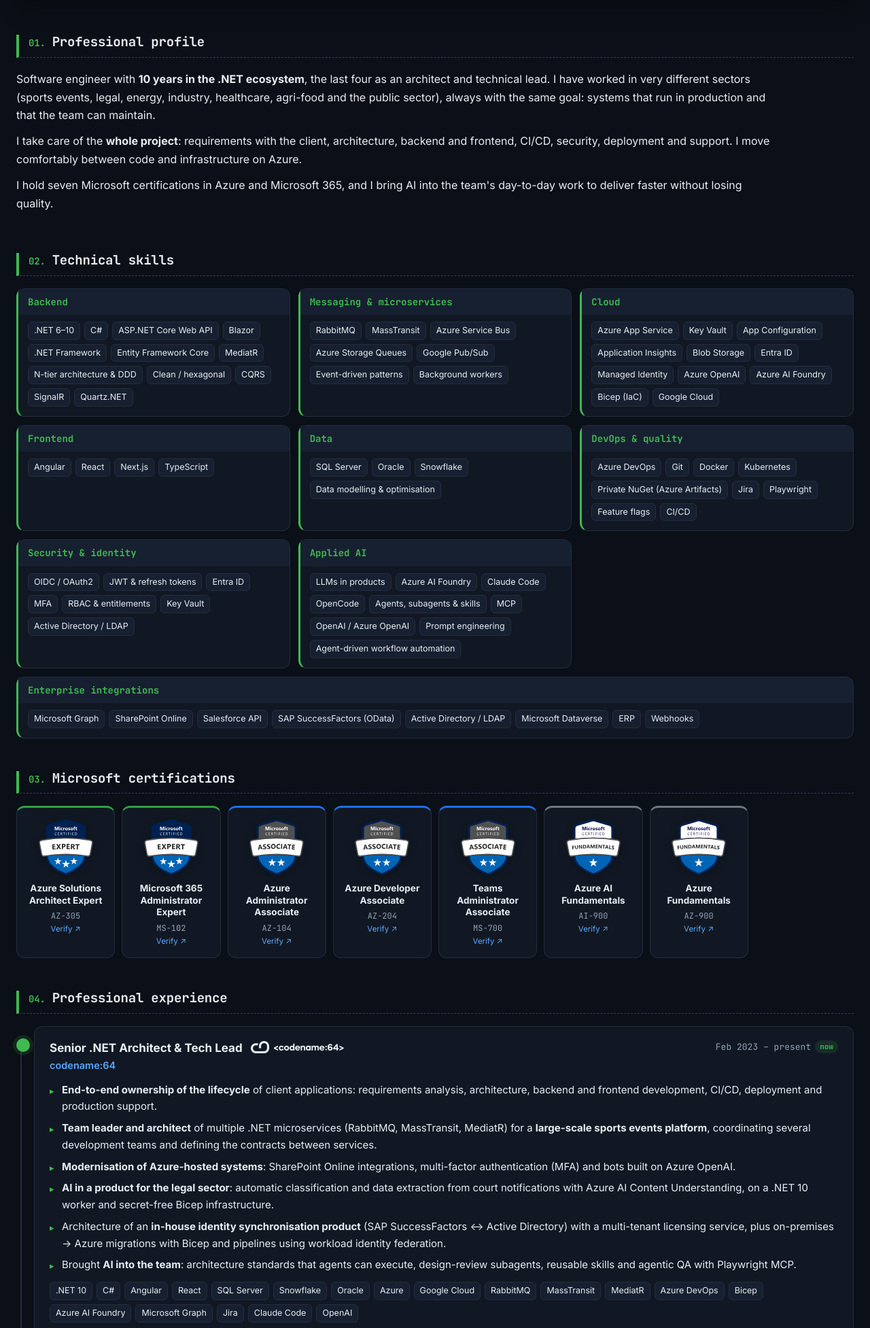
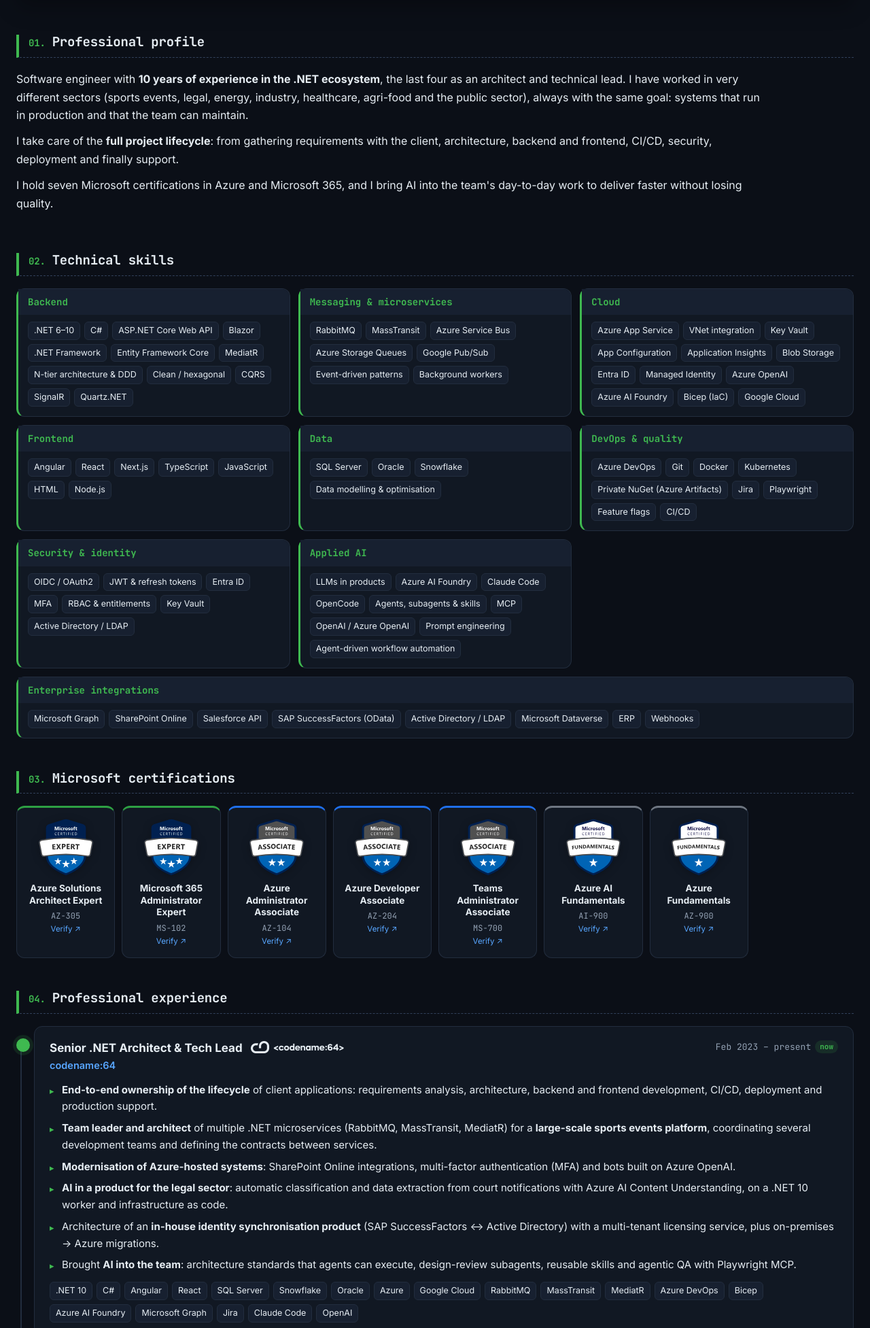
Before and after one commit to GonzaloMartinezRomero/mycvinhtml, a plain HTML site: page index.html in a window 1280 px wide. Shown: the part 507-2460 px from the top of the page at 68% size. Drawn offline with Linux system fonts and the light colour scheme.

Commit message:
Ajustes de textos en perfil, competencias, experiencia, off-topic y contacto
- Perfil: "10 años de experiencia", ciclo de vida completo del proyecto y quita la frase sobre Azure
- Competencias: añade integración en VNet (Cloud) y JavaScript, HTML y Node.js (Frontend)
- Experiencia: "infraestructura como código" y quita el detalle de Bicep y workload identity federation
- Off-topic: menciona la licencia de vuelo en ultraligero y nueva primera lección
- Contacto: quita "en Azure"

Co-Authored-By: Claude Opus 5.5 <noreply@anthropic.com>

```diff
--- a/index.html
+++ b/index.html
@@ -401,8 +401,8 @@ footer{padding:36px 0 40px;color:var(--faint);font:12.5px/1.6 var(--mono);text-a
   <section id="perfil">
     <h2 class="sec-title"><span class="idx">01.</span> <span lang="es">Perfil profesional</span><span lang="en">Professional profile</span></h2>
     <div class="prose">
-      <p><span lang="es">Ingeniero informático con <strong>10 años en el ecosistema .NET</strong>, los últimos cuatro como arquitecto y líder técnico. He trabajado en sectores muy distintos (eventos deportivos, legal, energía, industria, salud, agroalimentación y sector público) y en todos con el mismo objetivo: sistemas que funcionen en producción y que el equipo pueda mantener.</span><span lang="en">Software engineer with <strong>10 years in the .NET ecosystem</strong>, the last four as an architect and technical lead. I have worked in very different sectors (sports events, legal, energy, industry, healthcare, agri-food and the public sector), always with the same goal: systems that run in production and that the team can maintain.</span></p>
-      <p><span lang="es">Me ocupo del <strong>proyecto completo</strong>: requisitos con el cliente, arquitectura, backend y frontend, CI/CD, seguridad, despliegue y soporte. Me muevo con soltura entre el código y la infraestructura en Azure.</span><span lang="en">I take care of the <strong>whole project</strong>: requirements with the client, architecture, backend and frontend, CI/CD, security, deployment and support. I move comfortably between code and infrastructure on Azure.</span></p>
+      <p><span lang="es">Ingeniero informático con <strong>10 años de experiencia en el ecosistema .NET</strong>, los últimos cuatro como arquitecto y líder técnico. He trabajado en sectores muy distintos (eventos deportivos, legal, energía, industria, salud, agroalimentación y sector público) y en todos con el mismo objetivo: sistemas que funcionen en producción y que el equipo pueda mantener.</span><span lang="en">Software engineer with <strong>10 years of experience in the .NET ecosystem</strong>, the last four as an architect and technical lead. I have worked in very different sectors (sports events, legal, energy, industry, healthcare, agri-food and the public sector), always with the same goal: systems that run in production and that the team can maintain.</span></p>
+      <p><span lang="es">Me ocupo del <strong>ciclo de vida completo del proyecto</strong>: desde la toma de requisitos con el cliente, arquitectura, backend y frontend, CI/CD, seguridad, despliegue y finalmente soporte.</span><span lang="en">I take care of the <strong>full project lifecycle</strong>: from gathering requirements with the client, architecture, backend and frontend, CI/CD, security, deployment and finally support.</span></p>
       <p><span lang="es">Tengo siete certificaciones Microsoft en Azure y Microsoft 365, y llevo la IA al día a día del equipo para entregar más rápido sin perder calidad.</span><span lang="en">I hold seven Microsoft certifications in Azure and Microsoft 365, and I bring AI into the team's day-to-day work to deliver faster without losing quality.</span></p>
     </div>
   </section>
@@ -413,8 +413,8 @@ footer{padding:36px 0 40px;color:var(--faint);font:12.5px/1.6 var(--mono);text-a
     <div class="skills">
       <div class="skill card"><h3>Backend</h3><ul class="tags"><li>.NET 6–10</li><li>C#</li><li>ASP.NET Core Web API</li><li>Blazor</li><li>.NET Framework</li><li>Entity Framework Core</li><li>MediatR</li><li><span lang="es">Arquitectura N-capas y DDD</span><span lang="en">N-tier architecture &amp; DDD</span></li><li>Clean / hexagonal</li><li>CQRS</li><li>SignalR</li><li>Quartz.NET</li></ul></div>
       <div class="skill card"><h3><span lang="es">Mensajería y microservicios</span><span lang="en">Messaging &amp; microservices</span></h3><ul class="tags"><li>RabbitMQ</li><li>MassTransit</li><li>Azure Service Bus</li><li>Azure Storage Queues</li><li>Google Pub/Sub</li><li><span lang="es">Patrones event-driven</span><span lang="en">Event-driven patterns</span></li><li><span lang="es">Workers en segundo plano</span><span lang="en">Background workers</span></li></ul></div>
-      <div class="skill card"><h3>Cloud</h3><ul class="tags"><li>Azure App Service</li><li>Key Vault</li><li>App Configuration</li><li>Application Insights</li><li>Blob Storage</li><li>Entra ID</li><li>Managed Identity</li><li>Azure OpenAI</li><li>Azure AI Foundry</li><li>Bicep (IaC)</li><li>Google Cloud</li></ul></div>
-      <div class="skill card"><h3>Frontend</h3><ul class="tags"><li>Angular</li><li>React</li><li>Next.js</li><li>TypeScript</li></ul></div>
+      <div class="skill card"><h3>Cloud</h3><ul class="tags"><li>Azure App Service</li><li><span lang="es">Integración en VNet</span><span lang="en">VNet integration</span></li><li>Key Vault</li><li>App Configuration</li><li>Application Insights</li><li>Blob Storage</li><li>Entra ID</li><li>Managed Identity</li><li>Azure OpenAI</li><li>Azure AI Foundry</li><li>Bicep (IaC)</li><li>Google Cloud</li></ul></div>
+      <div class="skill card"><h3>Frontend</h3><ul class="tags"><li>Angular</li><li>React</li><li>Next.js</li><li>TypeScript</li><li>JavaScript</li><li>HTML</li><li>Node.js</li></ul></div>
       <div class="skill card"><h3><span lang="es">Datos</span><span lang="en">Data</span></h3><ul class="tags"><li>SQL Server</li><li>Oracle</li><li>Snowflake</li><li><span lang="es">Diseño de modelos y optimización</span><span lang="en">Data modelling &amp; optimisation</span></li></ul></div>
       <div class="skill card"><h3><span lang="es">DevOps y calidad</span><span lang="en">DevOps &amp; quality</span></h3><ul class="tags"><li>Azure DevOps</li><li>Git</li><li>Docker</li><li>Kubernetes</li><li><span lang="es">NuGet privado (Azure Artifacts)</span><span lang="en">Private NuGet (Azure Artifacts)</span></li><li>Jira</li><li>Playwright</li><li>Feature flags</li><li>CI/CD</li></ul></div>
       <div class="skill card"><h3><span lang="es">Seguridad e identidad</span><span lang="en">Security &amp; identity</span></h3><ul class="tags"><li>OIDC / OAuth2</li><li><span lang="es">JWT y refresh tokens</span><span lang="en">JWT &amp; refresh tokens</span></li><li>Entra ID</li><li>MFA</li><li><span lang="es">RBAC y entitlements</span><span lang="en">RBAC &amp; entitlements</span></li><li>Key Vault</li><li>Active Directory / LDAP</li></ul></div>
@@ -451,8 +451,8 @@ footer{padding:36px 0 40px;color:var(--faint);font:12.5px/1.6 var(--mono);text-a
             <li><span lang="es"><strong>Gestión integral del ciclo de vida</strong> de las aplicaciones del cliente: análisis de requisitos, arquitectura, desarrollo backend y frontend, CI/CD, despliegue y soporte en producción.</span><span lang="en"><strong>End-to-end ownership of the lifecycle</strong> of client applications: requirements analysis, architecture, backend and frontend development, CI/CD, deployment and production support.</span></li>
             <li><span lang="es"><strong>Team leader y arquitecto</strong> de múltiples microservicios .NET (RabbitMQ, MassTransit, MediatR) para una plataforma de <strong>eventos deportivos a gran escala</strong>, coordinando distintos equipos de desarrollo y definiendo los contratos entre servicios.</span><span lang="en"><strong>Team leader and architect</strong> of multiple .NET microservices (RabbitMQ, MassTransit, MediatR) for a <strong>large-scale sports events platform</strong>, coordinating several development teams and defining the contracts between services.</span></li>
             <li><span lang="es"><strong>Modernización de sistemas alojados en Azure</strong>: integraciones con SharePoint Online, autenticación multifactor (MFA) y desarrollo de bots con Azure OpenAI.</span><span lang="en"><strong>Modernisation of Azure-hosted systems</strong>: SharePoint Online integrations, multi-factor authentication (MFA) and bots built on Azure OpenAI.</span></li>
-            <li><span lang="es"><strong>IA en producto para el sector legal</strong>: clasificación y extracción automática de notificaciones judiciales con Azure AI Content Understanding, sobre un worker .NET 10 e infraestructura Bicep sin secretos.</span><span lang="en"><strong>AI in a product for the legal sector</strong>: automatic classification and data extraction from court notifications with Azure AI Content Understanding, on a .NET 10 worker and secret-free Bicep infrastructure.</span></li>
-            <li><span lang="es">Arquitectura de un <strong>producto propio de sincronización de identidades</strong> (SAP SuccessFactors ↔ Active Directory) con servicio de licencias multi-tenant, y migraciones on-premise → Azure con Bicep y pipelines con workload identity federation.</span><span lang="en">Architecture of an <strong>in-house identity synchronisation product</strong> (SAP SuccessFactors ↔ Active Directory) with a multi-tenant licensing service, plus on-premises → Azure migrations with Bicep and pipelines using workload identity federation.</span></li>
+            <li><span lang="es"><strong>IA en producto para el sector legal</strong>: clasificación y extracción automática de notificaciones judiciales con Azure AI Content Understanding, sobre un worker .NET 10 e infraestructura como código.</span><span lang="en"><strong>AI in a product for the legal sector</strong>: automatic classification and data extraction from court notifications with Azure AI Content Understanding, on a .NET 10 worker and infrastructure as code.</span></li>
+            <li><span lang="es">Arquitectura de un <strong>producto propio de sincronización de identidades</strong> (SAP SuccessFactors ↔ Active Directory) con servicio de licencias multi-tenant, y migraciones on-premise → Azure.</span><span lang="en">Architecture of an <strong>in-house identity synchronisation product</strong> (SAP SuccessFactors ↔ Active Directory) with a multi-tenant licensing service, plus on-premises → Azure migrations.</span></li>
             <li><span lang="es">Implantación de <strong>IA en el equipo</strong>: estándares de arquitectura ejecutables por agentes, subagentes de revisión de diseño, skills reutilizables y QA agéntico con Playwright MCP.</span><span lang="en">Brought <strong>AI into the team</strong>: architecture standards that agents can execute, design-review subagents, reusable skills and agentic QA with Playwright MCP.</span></li>
           </ul>
           <ul class="tags"><li>.NET 10</li><li>C#</li><li>Angular</li><li>React</li><li>SQL Server</li><li>Snowflake</li><li>Oracle</li><li>Azure</li><li>Google Cloud</li><li>RabbitMQ</li><li>MassTransit</li><li>MediatR</li><li>Azure DevOps</li><li>Bicep</li><li>Azure AI Foundry</li><li>Microsoft Graph</li><li>Jira</li><li>Claude Code</li><li>OpenAI</li></ul>
@@ -783,7 +783,7 @@ footer{padding:36px 0 40px;color:var(--faint);font:12.5px/1.6 var(--mono);text-a
     <h2 class="sec-title"><span class="idx">08.</span> <span lang="es">Off-topic · lejos del teclado</span><span lang="en">Off-topic · away from the keyboard</span></h2>
     <div class="ot-intro">
       <p class="ot-cmd" aria-hidden="true"><span class="u">admin</span>:<span class="p">~</span>$ cd ~/aventuras &amp;&amp; ls</p>
-      <p><span lang="es">El <strong>bikepacking</strong> me ha enseñado a planificar con lo justo, a resolver imprevistos sobre la marcha y a terminar lo que empiezo. Lo practico siempre que puedo, junto con el senderismo y, de vez en cuando, el vuelo en <strong>ultraligero</strong>.</span><span lang="en"><strong>Bikepacking</strong> has taught me to plan with only the essentials, to handle the unexpected on the fly and to finish what I start. I do it whenever I can, along with hiking and, every now and then, <strong>microlight</strong> flying.</span></p>
+      <p><span lang="es">El <strong>bikepacking</strong> me ha enseñado a planificar con lo justo, a resolver imprevistos sobre la marcha y a terminar lo que empiezo. Lo practico siempre que puedo, junto con el senderismo y el vuelo en <strong>ultraligero</strong>, en el que me estoy sacando la licencia de vuelo.</span><span lang="en"><strong>Bikepacking</strong> has taught me to plan with only the essentials, to handle the unexpected on the fly and to finish what I start. I do it whenever I can, along with hiking and <strong>microlight</strong> flying, where I'm currently working towards my pilot licence.</span></p>
     </div>
     <div class="gallery">
       <figure class="g-a">
@@ -805,7 +805,7 @@ footer{padding:36px 0 40px;color:var(--faint);font:12.5px/1.6 var(--mono);text-a
       <div class="g-q card">
         <p class="ot-cmd"><span class="u">admin</span>:<span class="p">~</span>$ cat <span lang="es">lecciones.txt</span><span lang="en">lessons.txt</span></p>
         <ul class="lessons">
-          <li><span lang="es">Planifica la ruta, pero lleva un plan B.</span><span lang="en">Plan the route, but carry a plan B.</span></li>
+          <li><span lang="es">Ningún plan sobrevive al primer imprevisto; tu capacidad de reacción, sí.</span><span lang="en">No plan survives the first surprise; your ability to react does.</span></li>
           <li><span lang="es">El desnivel se sube a tu ritmo.</span><span lang="en">You climb at your own pace.</span></li>
           <li><span lang="es">Las mejores vistas llegan después de la parte dura.</span><span lang="en">The best views come after the hard part.</span></li>
         </ul>
@@ -817,7 +817,7 @@ footer{padding:36px 0 40px;color:var(--faint);font:12.5px/1.6 var(--mono);text-a
   <section id="contacto">
     <div class="card contact-card">
       <h3><span style="color:var(--accent)">$</span> <span lang="es">¿Hablamos?</span><span lang="en">Let's talk</span></h3>
-      <p><span lang="es">Si buscas a alguien que diseñe la arquitectura, la construya y la lleve a producción en Azure, escríbeme.</span><span lang="en">If you need someone to design the architecture, build it and take it to production on Azure, get in touch.</span></p>
+      <p><span lang="es">Si buscas a alguien que diseñe la arquitectura, la construya y la lleve a producción, escríbeme.</span><span lang="en">If you need someone to design the architecture, build it and take it to production, get in touch.</span></p>
       <div class="cta">
         <a class="btn primary" href="mailto:mrgonzalo93@gmail.com" data-copy="mrgonzalo93@gmail.com" data-title-es="Clic para copiar el email" data-title-en="Click to copy the email" title="Clic para copiar el email"><svg class="copy-ic" viewBox="0 0 24 24" fill="none" stroke="currentColor" stroke-width="2" stroke-linecap="round" stroke-linejoin="round"><rect x="9" y="9" width="12" height="12" rx="2"/><path d="M5 15H4a1 1 0 0 1-1-1V4a1 1 0 0 1 1-1h10a1 1 0 0 1 1 1v1"/></svg>mrgonzalo93@gmail.com</a>
         <a class="btn" href="https://www.linkedin.com/in/gonzalomartinezromero/" target="_blank" rel="noopener">LinkedIn</a>
```
